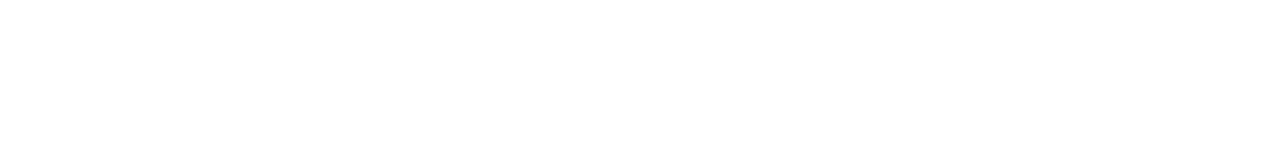
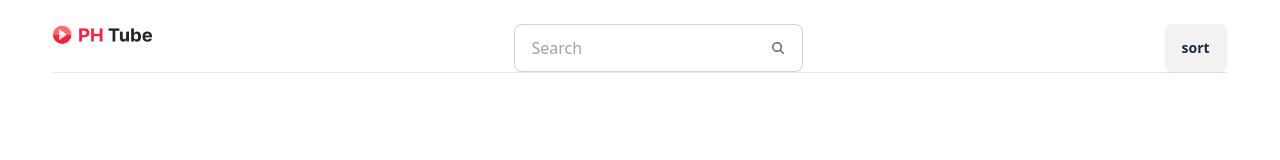
Before and after one commit to shahab-24/Tahmid-Tube, a plain HTML site: page index.html in a window 1280 px wide. Drawn offline with nearby package versions, Linux system fonts and the light colour scheme.

Commit message:
navBar done

```diff
--- a/index.html
+++ b/index.html
@@ -9,10 +9,28 @@
 </head>
 <body>
   <header>
-    <nav>
-      <div></div>
-      <div></div>
-      <div></div>
+    <nav class="w-11/12 mx-auto flex justify-between items-start my-6 border-b">
+      <div class="logo w-[100px]">
+        <img src="assets/Logo.png" alt="">
+      </div>
+      <div class="search">
+        <label class="input input-bordered flex items-center gap-2">
+          <input type="text" class="grow" placeholder="Search" />
+          <svg
+            xmlns="http://www.w3.org/2000/svg"
+            viewBox="0 0 16 16"
+            fill="currentColor"
+            class="h-4 w-4 opacity-70">
+            <path
+              fill-rule="evenodd"
+              d="M9.965 11.026a5 5 0 1 1 1.06-1.06l2.755 2.754a.75.75 0 1 1-1.06 1.06l-2.755-2.754ZM10.5 7a3.5 3.5 0 1 1-7 0 3.5 3.5 0 0 1 7 0Z"
+              clip-rule="evenodd" />
+          </svg>
+        </label>
+      </div>
+      <div>
+        <button class="btn">sort</button>
+      </div>
     </nav>
   </header>
 
```
Also changed, not shown: tailwind.config.js (added).
